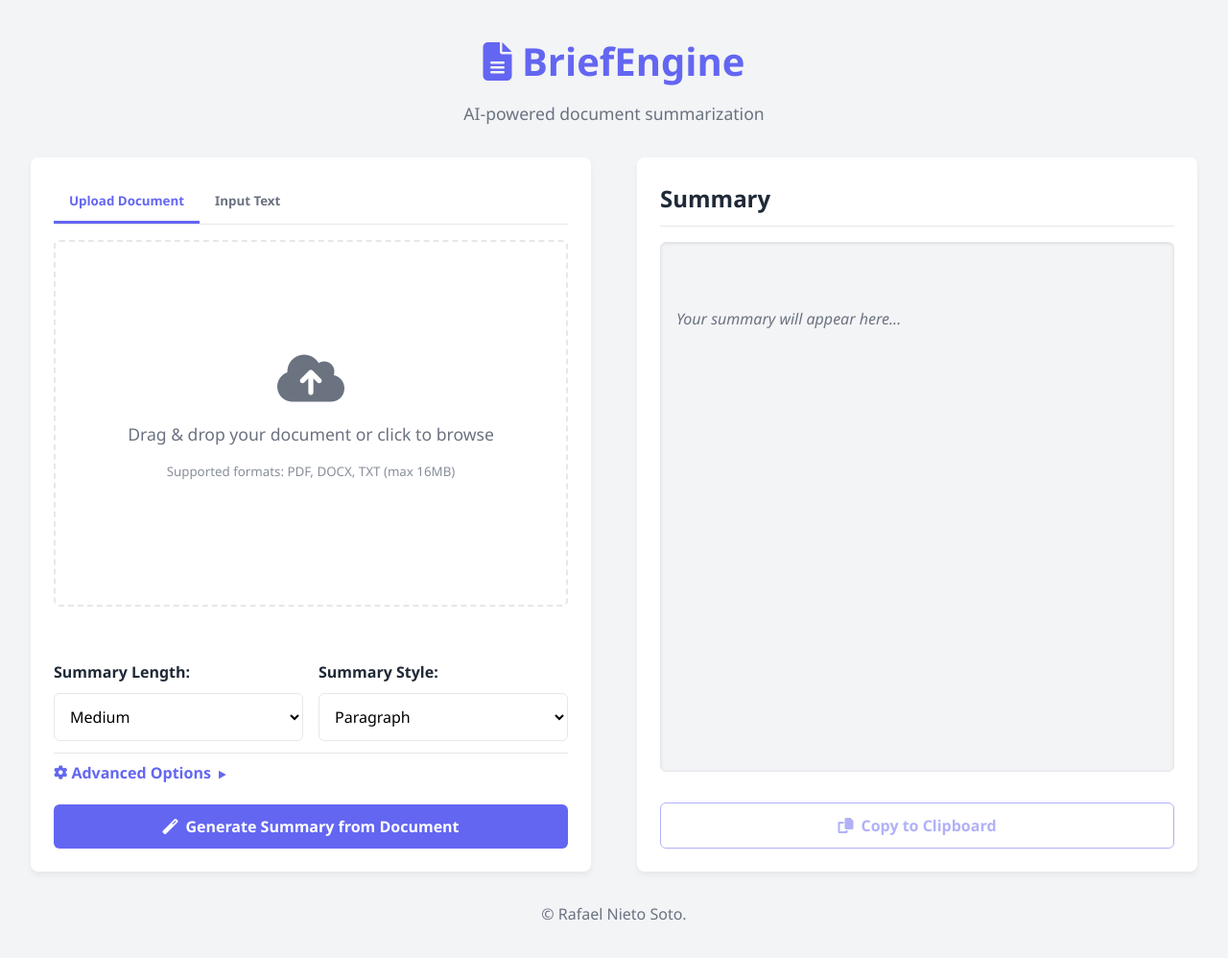
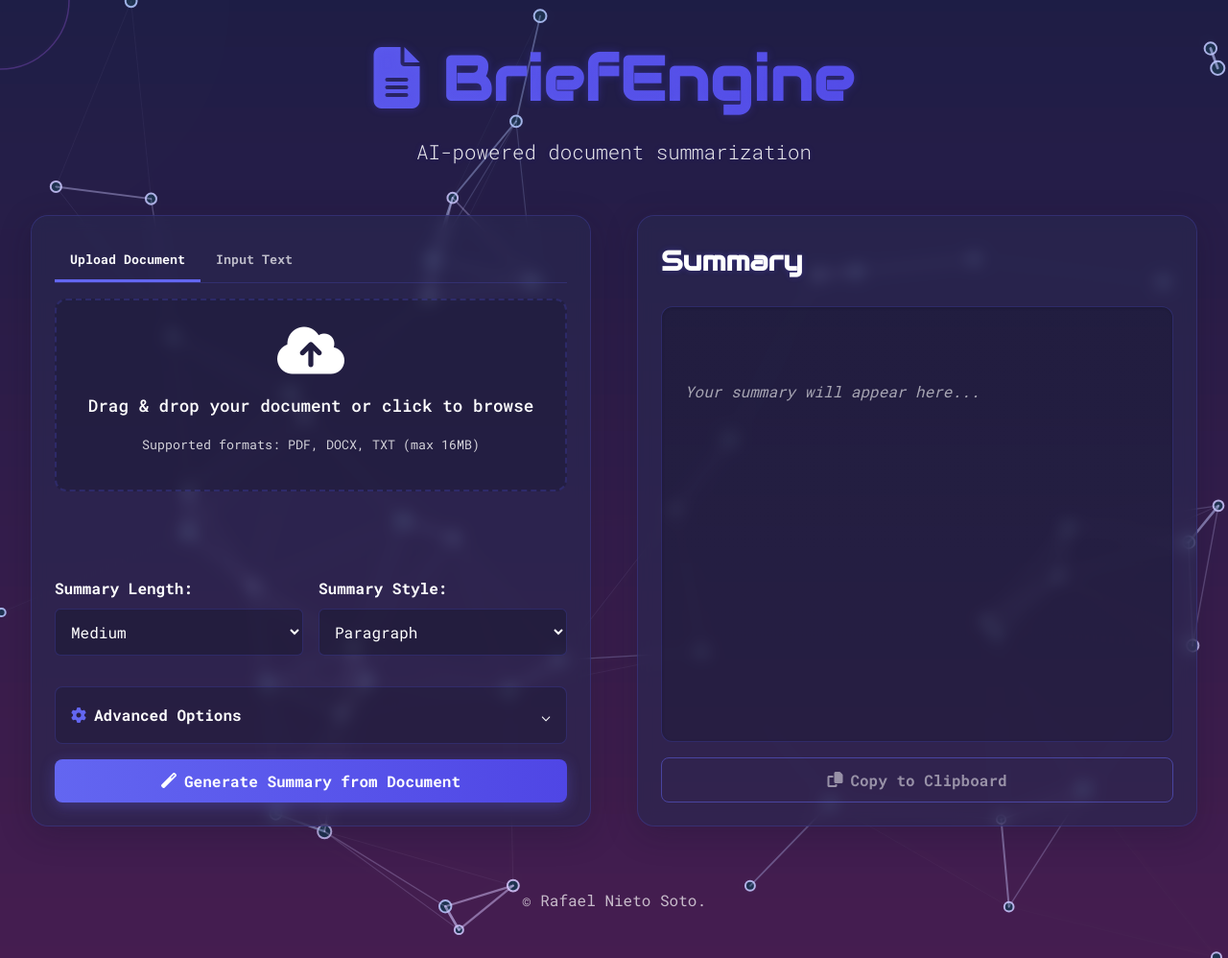
Before and after one commit to rafaelnieto96/brief-engine, a Flask app: page / in a window 1280 px wide. Shown: the whole page at 96% size. Run offline with Flask 3, Linux system fonts and the light colour scheme; some libraries are stand-ins or nearby versions.

Commit message:
wip style

```diff
--- a/static/css/style.css
+++ b/static/css/style.css
@@ -1,12 +1,26 @@
+@import url('https://fonts.googleapis.com/css2?family=Audiowide&family=Roboto+Mono:wght@300;400;500;700&display=swap');
+
 :root {
-    --primary-color: #6366f1;
-    --primary-dark: #4f46e5;
-    --secondary-color: #f59e0b;
-    --text-color: #1f2937;
-    --light-text: #6b7280;
-    --bg-color: #f3f4f6;
-    --white: #ffffff;
-    --border-color: #e5e7eb;
+    --heading-font: 'Audiowide', cursive;
+    --body-font: 'Roboto Mono', monospace;
+
+    --primary-color: #4f46e5;
+    --primary-light: #6366f1;
+    --primary-gradient: linear-gradient(to right, var(--primary-light), var(--primary-color));
+    --secondary-light: #8b5cf6;
+    --background-color: transparent;
+    --text-color: #ffffff;
+    --card-bg: rgba(40, 40, 80, 0.6);
+    --card-bg-hover: rgba(60, 60, 100, 0.7);
+    --card-border: rgba(70, 70, 180, 0.35);
+    --card-border-hover: rgba(100, 100, 240, 0.7);
+    --text-shadow: rgba(79, 70, 229, 0.3);
+    --shadow-size-large: 10px;
+    --shadow-size-medium: 8px;
+    --shadow-size-small: 6px;
+    --card-shadow: rgba(20, 20, 40, 0.25);
+    --card-shadow-hover: rgba(20, 20, 40, 0.4);
+    --glow-shadow: rgba(99, 102, 241, 0.35);
     --error-color: #ef4444;
     --success-color: #10b981;
 }
@@ -15,38 +29,67 @@
     margin: 0;
     padding: 0;
     box-sizing: border-box;
-    font-family: 'Segoe UI', Tahoma, Geneva, Verdana, sans-serif;
+    font-family: var(--body-font);
 }
 
-body {
-    background-color: var(--bg-color);
+html, body {
+    width: 100%;
+    height: 100%;
+    overflow-x: hidden;
     color: var(--text-color);
     line-height: 1.6;
 }
 
+body {
+    position: relative;
+    background-color: var(--background-color);
+}
+
+canvas {
+    position: fixed !important;
+    top: 0 !important;
+    left: 0 !important;
+    width: 100% !important;
+    height: 100% !important;
+    pointer-events: none;
+    z-index: -1 !important;
+}
+
 .container {
+    width: 100%;
     max-width: 1400px;
     margin: 0 auto;
     padding: 2rem;
     display: flex;
     flex-direction: column;
     min-height: 100vh;
+    position: relative;
+    z-index: 10;
 }
 
 header {
     text-align: center;
-    margin-bottom: 2rem;
+    margin-bottom: 3rem;
 }
 
 header h1 {
-    color: var(--primary-color);
-    font-size: 2.5rem;
+    font-family: var(--heading-font);
+    font-size: 4rem;
+    font-weight: 700;
+    background: var(--primary-gradient);
+    -webkit-background-clip: text;
+    -webkit-text-fill-color: transparent;
     margin-bottom: 0.5rem;
+    text-shadow: 0 0 var(--shadow-size-large) var(--text-shadow);
+    letter-spacing: 1px;
 }
 
 header p {
-    color: var(--light-text);
-    font-size: 1.1rem;
+    font-family: var(--body-font);
+    font-size: 1.3rem;
+    opacity: 0.9;
+    font-weight: 300;
+    text-shadow: 0 0 var(--shadow-size-small) var(--text-shadow);
 }
 
 main {
@@ -64,20 +107,23 @@ main {
 }
 
 .input-section, .output-section {
-    background-color: var(--white);
-    border-radius: 8px;
-    box-shadow: 0 4px 6px rgba(0, 0, 0, 0.05);
+    background-color: var(--card-bg);
+    backdrop-filter: blur(8px);
+    -webkit-backdrop-filter: blur(8px);
+    border-radius: 18px;
     padding: 1.5rem;
     display: flex;
     flex-direction: column;
     min-height: 600px;
-    transition: all 0.3s ease;
+    transition: all 0.3s cubic-bezier(0.165, 0.84, 0.44, 1);
+    border: 1px solid var(--card-border);
+    box-shadow: 0 8px 32px var(--card-shadow);
 }
 
 .tabs {
     display: flex;
     margin-bottom: 1rem;
-    border-bottom: 1px solid var(--border-color);
+    border-bottom: 1px solid var(--card-border);
 }
 
 .tab-button {
@@ -87,13 +133,16 @@ main {
     border-bottom: 3px solid transparent;
     cursor: pointer;
     font-weight: 600;
-    color: var(--light-text);
+    color: var(--text-color);
+    opacity: 0.7;
     transition: all 0.3s ease;
+    font-family: var(--body-font);
 }
 
 .tab-button.active {
-    color: var(--primary-color);
-    border-bottom-color: var(--primary-color);
+    color: var(--text-color);
+    opacity: 1;
+    border-bottom-color: var(--primary-light);
 }
 
 .tab-content {
@@ -114,22 +163,31 @@ textarea {
     width: 100%;
     flex: 0 0 200px;
     padding: 1rem;
-    border: 1px solid var(--border-color);
+    border: 1px solid var(--card-border);
     border-radius: 6px;
     resize: none;
     font-size: 1rem;
     overflow-y: auto;
-    box-shadow: inset 0 1px 3px rgba(0, 0, 0, 0.1);
+    box-shadow: inset 0 1px 3px rgba(0, 0, 0, 0.2);
     transition: all 0.3s ease;
+    background-color: rgba(20, 20, 40, 0.4);
+    color: var(--text-color);
+    font-family: var(--body-font);
+}
+
+textarea:focus {
+    outline: none;
+    border-color: var(--primary-light);
+    box-shadow: 0 0 0 2px rgba(99, 102, 241, 0.2);
 }
 
 .upload-area {
-    border: 2px dashed var(--border-color);
-    border-radius: 6px;
+    border: 2px dashed var(--card-border);
+    border-radius: 12px;
     padding: 1.5rem;
     text-align: center;
     cursor: pointer;
-    color: var(--light-text);
+    color: var(--text-color);
     transition: all 0.3s ease;
     position: relative;
     overflow: hidden;
@@ -138,18 +196,19 @@ textarea {
     flex-direction: column;
     justify-content: center;
     align-items: center;
+    background-color: rgba(20, 20, 40, 0.3);
 }
 
 .upload-area:hover {
-    border-color: var(--primary-color);
-    background-color: rgba(99, 102, 241, 0.05);
+    border-color: var(--primary-light);
+    background-color: rgba(99, 102, 241, 0.2);
     transform: translateY(-2px);
     box-shadow: 0 4px 8px rgba(0, 0, 0, 0.1);
 }
 
 .upload-area.highlight {
-    border-color: var(--primary-color);
-    background-color: rgba(99, 102, 241, 0.1);
+    border-color: var(--primary-light);
+    background-color: rgba(99, 102, 241, 0.25);
     transform: translateY(-2px);
     box-shadow: 0 4px 12px rgba(99, 102, 241, 0.2);
 }
@@ -157,12 +216,12 @@ textarea {
 .upload-area i {
     font-size: 3.5rem;
     margin-bottom: 1rem;
-    color: var(--light-text);
+    color: var(--text-color);
     transition: all 0.3s ease;
 }
 
 .upload-area:hover i {
-    color: var(--primary-color);
+    color: var(--primary-light);
     transform: scale(1.1);
 }
 
@@ -211,10 +270,18 @@ textarea {
 select {
     width: 100%;
     padding: 0.75rem;
-    border: 1px solid var(--border-color);
+    border: 1px solid var(--card-border);
     border-radius: 6px;
-    background-color: var(--white);
+    background-color: rgba(20, 20, 40, 0.4);
+    color: var(--text-color);
+    font-family: var(--body-font);
     font-size: 1rem;
+}
+
+select:focus {
+    outline: none;
+    border-color: var(--primary-light);
+    box-shadow: 0 0 0 2px rgba(99, 102, 241, 0.2);
 }
 
 .primary-button, .secondary-button {
@@ -224,33 +291,37 @@ select {
     gap: 0.5rem;
     padding: 0.75rem 1.5rem;
     border: none;
-    border-radius: 6px;
+    border-radius: 8px;
     font-size: 1rem;
     font-weight: 600;
     cursor: pointer;
     transition: all 0.3s ease;
+    font-family: var(--body-font);
 }
 
 .primary-button {
-    background-color: var(--primary-color);
-    color: var(--white);
+    background: var(--primary-gradient);
+    color: var(--text-color);
     width: 100%;
-    margin-top: 0.5rem;
+    margin-top: 1rem;
+    box-shadow: 0 4px 15px rgba(99, 102, 241, 0.3);
 }
 
 .primary-button:hover {
-    background-color: var(--primary-dark);
+    transform: translateY(-2px);
+    box-shadow: 0 6px 20px rgba(99, 102, 241, 0.4);
 }
 
 .secondary-button {
-    background-color: var(--white);
-    color: var(--primary-color);
-    border: 1px solid var(--primary-color);
+    background-color: transparent;
+    color: var(--text-color);
+    border: 1px solid var(--primary-light);
     margin-top: 1rem;
 }
 
 .secondary-button:hover {
-    background-color: var(--bg-color);
+    background-color: rgba(99, 102, 241, 0.1);
+    box-shadow: 0 4px 12px rgba(99, 102, 241, 0.2);
 }
 
 .secondary-button:disabled {
@@ -259,33 +330,44 @@ select {
 }
 
 .output-section {
-    display: flex;
-    flex-direction: column;
+    position: relative;
+    overflow: hidden;
 }
 
 .output-section h2 {
-    margin-bottom: 1rem;
-    padding-bottom: 0.5rem;
-    border-bottom: 1px solid var(--border-color);
+    font-family: var(--heading-font);
+    font-size: 1.8rem;
+    margin-bottom: 1.5rem;
+    color: var(--text-color);
+    text-shadow: 0 0 var(--shadow-size-small) var(--text-shadow);
 }
 
 #summary-result {
     flex: 1;
-    min-height: 250px;
-    padding: 1rem;
-    background-color: var(--bg-color);
-    border-radius: 6px;
+    overflow-y: auto;
+    padding: 1.5rem;
+    background-color: rgba(20, 20, 40, 0.3);
+    border-radius: 12px;
+    border: 1px solid var(--card-border);
     white-space: pre-wrap;
-    overflow-y: auto;
-    box-shadow: inset 0 1px 3px rgba(0, 0, 0, 0.1);
+    position: relative;
+    box-shadow: inset 0 1px 3px rgba(0, 0, 0, 0.2);
+}
+
+#summary-result::before {
+    content: '';
+    position: absolute;
+    top: 0;
+    left: 0;
     width: 100%;
-    border: 1px solid var(--border-color);
-    margin-bottom: 1rem;
-    transition: all 0.3s ease;
+    height: 100%;
+    pointer-events: none;
+    background: linear-gradient(to bottom, rgba(20, 20, 40, 0.05) 0%, rgba(20, 20, 40, 0) 100%);
 }
 
 .placeholder-text {
-    color: var(--light-text);
+    color: var(--text-color);
+    opacity: 0.6;
     font-style: italic;
 }
 
@@ -301,18 +383,20 @@ select {
 
 footer {
     text-align: center;
-    margin-top: 2rem;
-    color: var(--light-text);
-    flex-shrink: 0;
+    margin-top: 3rem;
+    padding: 1rem 0;
+    color: var(--text-color);
+    opacity: 0.7;
 }
 
 footer a {
-    color: var(--primary-color);
+    color: var(--primary-light);
     text-decoration: none;
+    transition: all 0.3s ease;
 }
 
 footer a:hover {
-    text-decoration: underline;
+    color: var(--text-color);
 }
 
 #loading-overlay {
@@ -321,156 +405,168 @@ footer a:hover {
     left: 0;
     width: 100%;
     height: 100%;
-    background-color: rgba(0, 0, 0, 0.7);
+    background-color: rgba(20, 20, 40, 0.8);
     display: flex;
     flex-direction: column;
     justify-content: center;
     align-items: center;
-    z-index: 1000;
-    color: var(--white);
-    display: none;
+    z-index: 100;
+    opacity: 0;
+    visibility: hidden;
+    transition: all 0.3s ease;
+    backdrop-filter: blur(5px);
+}
+
+#loading-overlay.active {
+    opacity: 1;
+    visibility: visible;
 }
 
 .spinner {
-    width: 50px;
-    height: 50px;
-    border: 5px solid rgba(255, 255, 255, 0.3);
+    width: 40px;
+    height: 40px;
+    border: 4px solid rgba(99, 102, 241, 0.3);
     border-radius: 50%;
-    border-top-color: var(--white);
-    animation: spin 1s ease-in-out infinite;
+    border-top-color: var(--primary-light);
+    animation: spin 1s linear infinite;
     margin-bottom: 1rem;
 }
 
+#loading-overlay p {
+    color: var(--text-color);
+    font-size: 1.2rem;
+    text-shadow: 0 0 var(--shadow-size-small) var(--text-shadow);
+}
+
 @keyframes spin {
-    to {
-        transform: rotate(360deg);
-    }
+    0% { transform: rotate(0deg); }
+    100% { transform: rotate(360deg); }
 }
 
 .message-container {
-    margin: 0.5rem 0;
-    padding: 0.5rem;
-    border-radius: 6px;
-    text-align: center;
-    min-height: 24px;
+    padding: 1rem;
+    margin: 1rem 0;
+    border-radius: 8px;
+    opacity: 0;
+    transition: all 0.3s ease;
+    transform: translateY(10px);
+    visibility: hidden;
 }
 
 .message-container.error {
     background-color: rgba(239, 68, 68, 0.1);
+    border: 1px solid rgba(239, 68, 68, 0.2);
     color: var(--error-color);
-    border: 1px solid var(--error-color);
 }
 
 .message-container.success {
     background-color: rgba(16, 185, 129, 0.1);
+    border: 1px solid rgba(16, 185, 129, 0.2);
     color: var(--success-color);
-    border: 1px solid var(--success-color);
 }
 
 .advanced-options {
-    margin-top: 0.25rem;
-    border-top: 1px solid var(--border-color);
-    padding-top: 0.25rem;
+    margin: 1rem 0;
+    border-radius: 8px;
+    overflow: hidden;
+    border: 1px solid var(--card-border);
+    background-color: rgba(20, 20, 40, 0.3);
+}
+
+.advanced-options summary {
+    padding: 1rem;
+    cursor: pointer;
+    position: relative;
+    user-select: none;
+    font-weight: 600;
+    display: flex;
+    align-items: center;
     transition: all 0.3s ease;
 }
 
-.advanced-options summary {
-    cursor: pointer;
-    font-weight: 600;
-    color: var(--primary-color);
-    padding: 0.25rem 0;
-    user-select: none;
-    transition: all 0.3s ease;
-    position: relative;
-    display: flex;
-    align-items: center;
+.advanced-options summary:hover {
+    background-color: rgba(99, 102, 241, 0.1);
 }
 
 .advanced-options summary::after {
-    content: "▶";
-    font-size: 0.7rem;
-    margin-left: 0.5rem;
-    transition: transform 0.3s ease;
+    content: '⌵';
+    position: absolute;
+    right: 1rem;
+    transform: rotate(0deg);
+    transition: all 0.3s ease;
 }
 
 .advanced-options details[open] summary::after {
-    transform: rotate(90deg);
+    transform: rotate(180deg);
 }
 
 .advanced-options summary i {
-    margin-right: 0.25rem;
-    font-size: 0.9rem;
+    margin-right: 0.5rem;
+    color: var(--primary-light);
 }
 
 .advanced-options-content {
+    padding: 0;
+    max-height: 0;
     overflow: hidden;
-    transition: max-height 0.5s ease, opacity 0.5s ease, padding 0.5s ease;
-    max-height: 0;
+    transition: all 0.3s ease;
     opacity: 0;
-    background-color: var(--bg-color);
-    border-radius: 6px;
     display: grid;
     grid-template-columns: 1fr 1fr;
-    gap: 0.75rem;
-    padding: 0;
-    margin-top: 0;
+    gap: 1rem;
 }
 
 details[open] .advanced-options-content {
-    max-height: 200px;
+    padding: 1rem;
+    max-height: 500px;
     opacity: 1;
-    padding: 0.75rem;
-    margin-top: 0.25rem;
 }
 
 @media (max-width: 768px) {
     .advanced-options-content {
         grid-template-columns: 1fr;
     }
+
+    header h1 {
+        font-size: 2.8rem;
+    }
+
+    header p {
+        font-size: 1rem;
+    }
+
+    .input-section, .output-section {
+        padding: 1.2rem;
+        min-height: 450px;
+    }
 }
 
-/* Ensure the file upload section grows properly when advanced options expand */
 #file-upload-section, #text-input-section {
     display: flex;
     flex-direction: column;
-    height: auto;
-    transition: all 0.3s ease;
+    flex: 1;
 }
 
 #file-upload-section > *, #text-input-section > * {
-    margin-bottom: 0.5rem;
+    margin-bottom: 1rem;
 }
 
 #file-upload-section > :last-child, #text-input-section > :last-child {
     margin-bottom: 0;
+    margin-top: auto;
 }
 
-/* Make input boxes same height */
 .upload-area, textarea {
     flex: 1;
-    min-height: 250px;
-}
-
-.input-section, .output-section {
-    display: flex;
-    flex-direction: column;
-}
-
-#summary-result {
-    flex: 1;
-    min-height: 250px;
-    max-height: none;
-    overflow-y: auto;
+    min-height: 160px;
+    margin-bottom: 1rem;
 }
 
 details summary {
     list-style: none;
-    cursor: pointer;
-    outline: none;
 }
 
 details summary::marker,
 details summary::-webkit-details-marker {
-    display: initial;
-    color: var(--primary-color);
+    display: none;
 }
--- /dev/null
+++ b/static/js/ai-background.js
@@ -0,0 +1,168 @@
+// ai-background.js
+let neurons = [];
+let NUM_NEURONS = 40; // Default value that will be adjusted
+let ACTIVATION_DISTANCE = 150; // Will be adjusted based on screen size
+let MAX_CONNECTIONS = 5; // Can also be adjusted
+
+function calculateDensity() {
+    // Reduce neuron density on mobile devices
+    const screenArea = window.innerWidth * window.innerHeight;
+    const baseDensity = 0.00004; // Adjustable density factor
+
+    // Calculate numbers based on screen size
+    NUM_NEURONS = Math.max(10, Math.floor(screenArea * baseDensity));
+
+    // Adjust activation distance for small screens
+    ACTIVATION_DISTANCE = Math.min(150, Math.max(80, window.innerWidth / 10));
+
+    // Adjust maximum connections
+    MAX_CONNECTIONS = window.innerWidth < 768 ? 3 : 5;
+}
+
+function setup() {
+    createCanvas(window.innerWidth, window.innerHeight);
+    noFill();
+    angleMode(DEGREES);
+
+    // Configure density based on screen size
+    calculateDensity();
+
+    // Create initial neurons
+    for (let i = 0; i < NUM_NEURONS; i++) {
+        neurons.push(new Neuron());
+    }
+}
+
+function drawGradientBackground(c1, c2) {
+    noFill();
+    for (let y = 0; y < height; y++) {
+        let inter = map(y, 0, height, 0, 1);
+        let c = lerpColor(c1, c2, inter);
+        stroke(c);
+        line(0, y, width, y);
+    }
+    noStroke();
+}
+
+function draw() {
+    let color1 = color(30, 30, 70);
+    let color2 = color(70, 30, 80);
+    drawGradientBackground(color1, color2);
+
+    // Update and display neurons
+    neurons.forEach(neuron => {
+        neuron.update();
+        neuron.show();
+    });
+
+    // Draw active connections
+    drawNeuralConnections();
+
+    // Global pulse effect - disable on mobile for better performance
+    if (window.innerWidth > 768) {
+        globalPulseEffect();
+    }
+}
+
+class Neuron {
+    constructor() {
+        this.pos = createVector(random(width), random(height));
+        this.connections = [];
+        this.pulse = 0;
+
+        // Adjust size for small devices
+        const baseSize = window.innerWidth < 768 ? 6 : 8;
+        this.targetSize = random(baseSize, baseSize * 1.8);
+
+        this.hue = random(180, 220);
+    }
+
+    update() {
+        // Slower movement on mobile devices for better performance
+        const moveSpeed = window.innerWidth < 768 ? 0.2 : 0.3;
+        this.pos.add(createVector(random(-moveSpeed, moveSpeed), random(-moveSpeed, moveSpeed)));
+        this.pos.x = constrain(this.pos.x, 0, width);
+        this.pos.y = constrain(this.pos.y, 0, height);
+
+        // Mouse interaction
+        let mouseDist = dist(mouseX, mouseY, this.pos.x, this.pos.y);
+        if (mouseDist < ACTIVATION_DISTANCE) {
+            this.activate();
+        }
+
+        // Pulse decay
+        this.pulse = lerp(this.pulse, 0, 0.1);
+    }
+
+    activate() {
+        this.pulse = 1;
+        this.hue = (this.hue + 1) % 360;
+    }
+
+    show() {
+        // Neuron core
+        let glowSize = this.targetSize * (1 + this.pulse * 2);
+        let alpha = 150 + 105 * sin(frameCount * 0.1);
+
+        // Inner glow effect
+        fill(this.hue, 200, 255, alpha * 0.5);
+        noStroke();
+        ellipse(this.pos.x, this.pos.y, glowSize);
+
+        // Main body
+        stroke(this.hue, 200, 255, alpha);
+        strokeWeight(window.innerWidth < 768 ? 1.5 : 2);
+        fill(30, 50, 80);
+        ellipse(this.pos.x, this.pos.y, this.targetSize);
+    }
+}
+
+function drawNeuralConnections() {
+    neurons.forEach((a, i) => {
+        // Sort neurons by distance
+        let others = neurons.slice(i + 1)
+            .map(b => ({ neuron: b, dist: dist(a.pos.x, a.pos.y, b.pos.x, b.pos.y) }))
+            .sort((x, y) => x.dist - y.dist)
+            .slice(0, MAX_CONNECTIONS);
+
+        others.forEach(({ neuron: b, dist }) => {
+            if (dist < ACTIVATION_DISTANCE * 1.8) { // Reduced from 2 to 1.8 for mobile
+                let alpha = map(dist, 0, ACTIVATION_DISTANCE * 1.8, 255, 0);
+                let lineWidth = map(dist, 0, ACTIVATION_DISTANCE * 1.8,
+                    window.innerWidth < 768 ? 2 : 3,
+                    window.innerWidth < 768 ? 0.3 : 0.5);
+
+                // Pulse effect on connections - more subtle on mobile
+                let pulseSpeed = window.innerWidth < 768 ? 0.03 : 0.05;
+                let pulse = (sin(frameCount * pulseSpeed + dist * 0.01) + 1) * 0.5;
+                alpha *= pulse;
+
+                stroke(a.hue, 200, 255, alpha);
+                strokeWeight(lineWidth);
+                line(a.pos.x, a.pos.y, b.pos.x, b.pos.y);
+            }
+        });
+    });
+}
+
+function globalPulseEffect() {
+    // Expanding wave effect from mouse - more subtle on mobile
+    noFill();
+    stroke(180, 100, 255, window.innerWidth < 768 ? 40 : 70);
+    strokeWeight(window.innerWidth < 768 ? 1 : 1.5);
+    let pulseSize = (frameCount % 120) * (window.innerWidth < 768 ? 3 : 4);
+    ellipse(mouseX, mouseY, pulseSize, pulseSize);
+}
+
+function windowResized() {
+    resizeCanvas(window.innerWidth, window.innerHeight);
+
+    // Recalculate density and restart neurons
+    calculateDensity();
+
+    // Reset neurons with new configuration
+    neurons = [];
+    for (let i = 0; i < NUM_NEURONS; i++) {
+        neurons.push(new Neuron());
+    }
+}
--- a/templates/index.html
+++ b/templates/index.html
@@ -187,7 +187,9 @@
         </div>
     </div>
 
+    <script src="https://cdnjs.cloudflare.com/ajax/libs/p5.js/1.6.0/p5.min.js"></script>
     <script src="{{ url_for('static', filename='js/script.js') }}"></script>
+    <script src="{{ url_for('static', filename='js/ai-background.js') }}"></script>
 </body>
 
 </html>
```
Also changed, not shown: static/js/script.js (+17 -5 lines).
